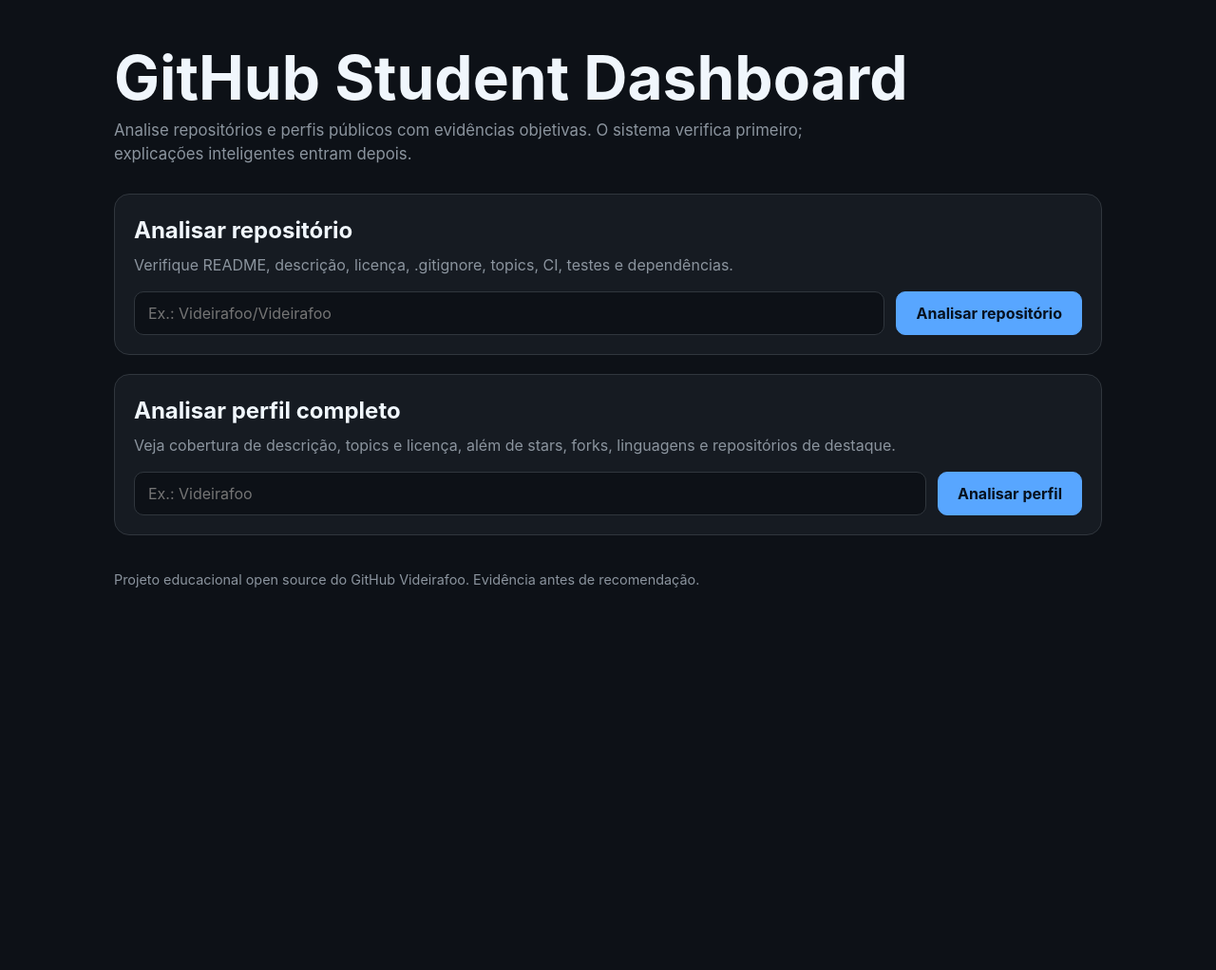
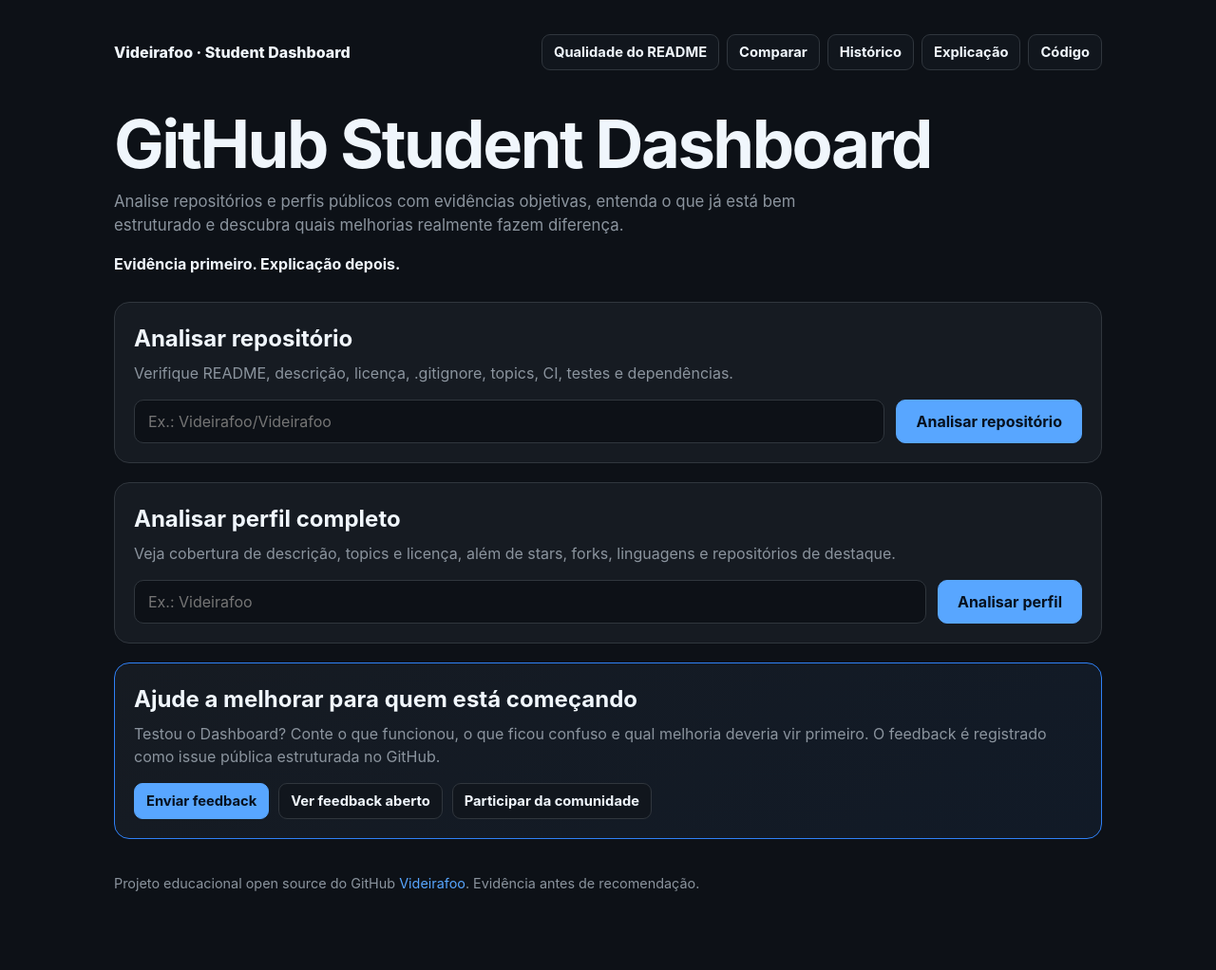
Before and after one commit to Videirafoo/Videirafoo, a Flask app: page / in a window 1280 px wide. Shown: the whole page at 95% size. Before the commit the page ends 619 px from the top, so only its background shows below. Run offline with Flask 3, Linux system fonts and the light colour scheme.

Commit message:
feat: destaca navegação e feedback no dashboard público

```diff
--- a/projetos/github_student_dashboard/templates/index.html
+++ b/projetos/github_student_dashboard/templates/index.html
@@ -3,12 +3,14 @@
 <head>
   <meta charset="UTF-8">
   <meta name="viewport" content="width=device-width, initial-scale=1.0">
+  <meta name="description" content="GitHub Student Dashboard: analise repositórios e perfis públicos com checks objetivos, evidências e orientação educacional.">
   <title>GitHub Student Dashboard</title>
   <style>
     :root {
-      color-scheme: light dark;
+      color-scheme: dark;
       --bg: #0d1117;
       --panel: #161b22;
+      --panel-soft: #11161d;
       --border: #30363d;
       --text: #f0f6fc;
       --muted: #8b949e;
@@ -28,18 +30,61 @@
       line-height: 1.5;
     }
 
+    a { color: var(--accent); }
+
     main {
       width: min(1040px, calc(100% - 32px));
       margin: 0 auto;
-      padding: 48px 0 80px;
+      padding: 36px 0 80px;
     }
+
+    .topbar {
+      display: flex;
+      align-items: center;
+      justify-content: space-between;
+      gap: 16px;
+      margin-bottom: 42px;
+    }
+
+    .brand {
+      font-weight: 800;
+      color: var(--text);
+      text-decoration: none;
+    }
+
+    .quick-nav {
+      display: flex;
+      flex-wrap: wrap;
+      gap: 8px;
+      justify-content: flex-end;
+    }
+
+    .quick-nav a,
+    .button-link {
+      display: inline-flex;
+      align-items: center;
+      justify-content: center;
+      min-height: 38px;
+      padding: 0 12px;
+      border: 1px solid var(--border);
+      border-radius: 9px;
+      color: var(--text);
+      text-decoration: none;
+      background: var(--panel-soft);
+      font-size: .92rem;
+      font-weight: 650;
+    }
+
+    .quick-nav a:hover,
+    .button-link:hover { border-color: var(--accent); }
 
     .hero { margin-bottom: 28px; }
 
     h1 {
-      margin: 0 0 10px;
-      font-size: clamp(2rem, 6vw, 4rem);
-      line-height: 1.05;
+      margin: 0 0 12px;
+      font-size: clamp(2.2rem, 6vw, 4.4rem);
+      line-height: 1.02;
+      letter-spacing: -.035em;
     }
 
     .subtitle {
@@ -49,12 +94,23 @@
       font-size: 1.05rem;
     }
 
+    .principle {
+      margin-top: 16px;
+      color: var(--text);
+      font-weight: 650;
+    }
+
     .panel {
       background: var(--panel);
       border: 1px solid var(--border);
       border-radius: 16px;
       padding: 20px;
       margin-top: 20px;
+    }
+
+    .panel-highlight {
+      background: linear-gradient(145deg, #161b22, #111a27);
+      border-color: #2f81f7;
     }
 
     .mode-title { margin: 0 0 6px; }
@@ -80,13 +136,18 @@
       color: var(--text);
     }
 
+    input:focus {
+      outline: 2px solid color-mix(in srgb, var(--accent) 55%, transparent);
+      outline-offset: 2px;
+    }
+
     button {
       padding: 0 20px;
       cursor: pointer;
       border-color: var(--accent);
       background: var(--accent);
       color: #07111f;
-      font-weight: 700;
+      font-weight: 750;
     }
 
     button:disabled { opacity: .65; cursor: wait; }
@@ -149,6 +210,19 @@
 
     .ci-card a { color: var(--accent); }
 
+    .cta-actions {
+      display: flex;
+      flex-wrap: wrap;
+      gap: 10px;
+      margin-top: 16px;
+    }
+
+    .button-link.primary {
+      border-color: var(--accent);
+      background: var(--accent);
+      color: #07111f;
+    }
+
     ul { padding-left: 20px; }
 
     .error { color: var(--danger); font-weight: 600; }
@@ -160,36 +234,48 @@
       font-size: .9rem;
     }
 
+    footer a { text-decoration: none; }
+
+    @media (max-width: 760px) {
+      .topbar { align-items: flex-start; flex-direction: column; }
+      .quick-nav { justify-content: flex-start; }
+    }
+
     @media (max-width: 640px) {
       form { grid-template-columns: 1fr; }
       button { width: 100%; }
-      main { width: min(100% - 20px, 1040px); padding-top: 28px; }
+      main { width: min(100% - 20px, 1040px); padding-top: 24px; }
       .panel { padding: 14px; }
+      .quick-nav a { font-size: .85rem; }
     }
   </style>
 </head>
 <body>
   <main>
+    <header class="topbar">
+      <a class="brand" href="/">Videirafoo · Student Dashboard</a>
+      <nav class="quick-nav" aria-label="Navegação principal">
+        <a href="/readme">Qualidade do README</a>
+        <a href="/comparar">Comparar</a>
+        <a href="/historico">Histórico</a>
+        <a href="/explicar">Explicação</a>
+        <a href="https://github.com/Videirafoo/Videirafoo" target="_blank" rel="noreferrer">Código</a>
+      </nav>
+    </header>
+
     <section class="hero">
       <h1>GitHub Student Dashboard</h1>
       <p class="subtitle">
-        Analise repositórios e perfis públicos com evidências objetivas. O sistema verifica primeiro; explicações inteligentes entram depois.
+        Analise repositórios e perfis públicos com evidências objetivas, entenda o que já está bem estruturado e descubra quais melhorias realmente fazem diferença.
       </p>
+      <p class="principle">Evidência primeiro. Explicação depois.</p>
     </section>
 
     <section class="panel">
       <h2 class="mode-title">Analisar repositório</h2>
       <p class="mode-copy">Verifique README, descrição, licença, .gitignore, topics, CI, testes e dependências.</p>
       <form id="repoForm">
-        <input
-          id="repo"
-          name="repo"
-          type="text"
-          autocomplete="off"
-          placeholder="Ex.: Videirafoo/Videirafoo"
-          aria-label="Repositório no formato usuário/repositório"
-          required
-        >
+        <input id="repo" name="repo" type="text" autocomplete="off" placeholder="Ex.: Videirafoo/Videirafoo" aria-label="Repositório no formato usuário/repositório" required>
         <button id="repoSubmit" type="submit">Analisar repositório</button>
       </form>
       <p id="repoError" class="error hidden" role="alert"></p>
@@ -219,15 +305,7 @@
       <h2 class="mode-title">Analisar perfil completo</h2>
       <p class="mode-copy">Veja cobertura de descrição, topics e licença, além de stars, forks, linguagens e repositórios de destaque.</p>
       <form id="perfilForm">
-        <input
-          id="usuario"
-          name="usuario"
-          type="text"
-          autocomplete="off"
-          placeholder="Ex.: Videirafoo"
-          aria-label="Usuário do GitHub"
-          required
-        >
+        <input id="usuario" name="usuario" type="text" autocomplete="off" placeholder="Ex.: Videirafoo" aria-label="Usuário do GitHub" required>
         <button id="perfilSubmit" type="submit">Analisar perfil</button>
       </form>
       <p id="perfilError" class="error hidden" role="alert"></p>
@@ -252,8 +330,20 @@
       <ul id="lacunas"></ul>
     </section>
 
+    <section class="panel panel-highlight" id="feedback">
+      <h2 class="mode-title">Ajude a melhorar para quem está começando</h2>
+      <p class="mode-copy">
+        Testou o Dashboard? Conte o que funcionou, o que ficou confuso e qual melhoria deveria vir primeiro. O feedback é registrado como issue pública estruturada no GitHub.
+      </p>
+      <div class="cta-actions">
+        <a class="button-link primary" href="https://github.com/Videirafoo/Videirafoo/issues/new?template=dashboard-feedback.yml" target="_blank" rel="noreferrer">Enviar feedback</a>
+        <a class="button-link" href="https://github.com/Videirafoo/Videirafoo/issues/5" target="_blank" rel="noreferrer">Ver feedback aberto</a>
+        <a class="button-link" href="https://github.com/Videirafoo/Videirafoo/blob/main/COMMUNITY.md" target="_blank" rel="noreferrer">Participar da comunidade</a>
+      </div>
+    </section>
+
     <footer>
-      Projeto educacional open source do GitHub Videirafoo. Evidência antes de recomendação.
+      Projeto educacional open source do GitHub <a href="https://github.com/Videirafoo">Videirafoo</a>. Evidência antes de recomendação.
     </footer>
   </main>
 
@@ -427,7 +517,7 @@
           detalhesChecks.appendChild(item);
         });
 
-        if (data.recomendacoes.length === 0) {
+        if ((data.recomendacoes || []).length === 0) {
           const item = document.createElement('li');
           item.textContent = 'Nenhuma ausência encontrada nos checks atuais.';
           recomendacoes.appendChild(item);
@@ -501,7 +591,7 @@
         });
 
         linguagens.innerHTML = '';
-        if (data.linguagens_principais.length === 0) {
+        if ((data.linguagens_principais || []).length === 0) {
           const li = document.createElement('li');
           li.textContent = 'Nenhuma linguagem principal informada pela API.';
           linguagens.appendChild(li);
@@ -514,7 +604,7 @@
         }
 
         reposDestaque.innerHTML = '';
-        data.repositorios_destaque.forEach((repo) => {
+        (data.repositorios_destaque || []).forEach((repo) => {
           const item = document.createElement('div');
           item.className = 'repo-card';
 
@@ -535,7 +625,7 @@
         });
 
         lacunas.innerHTML = '';
-        if (data.lacunas_objetivas.length === 0) {
+        if ((data.lacunas_objetivas || []).length === 0) {
           const li = document.createElement('li');
           li.textContent = 'Nenhuma lacuna objetiva encontrada nos indicadores atuais.';
           lacunas.appendChild(li);
```
